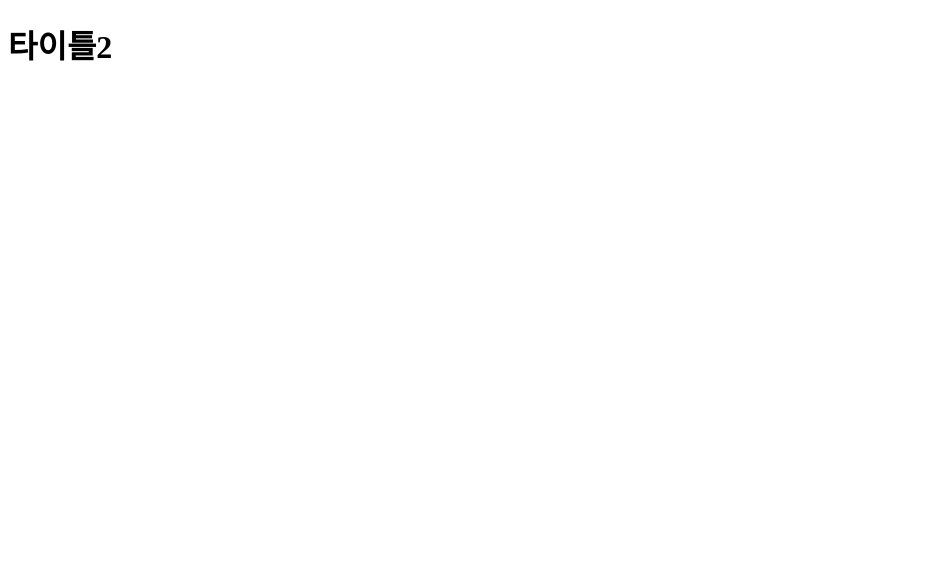
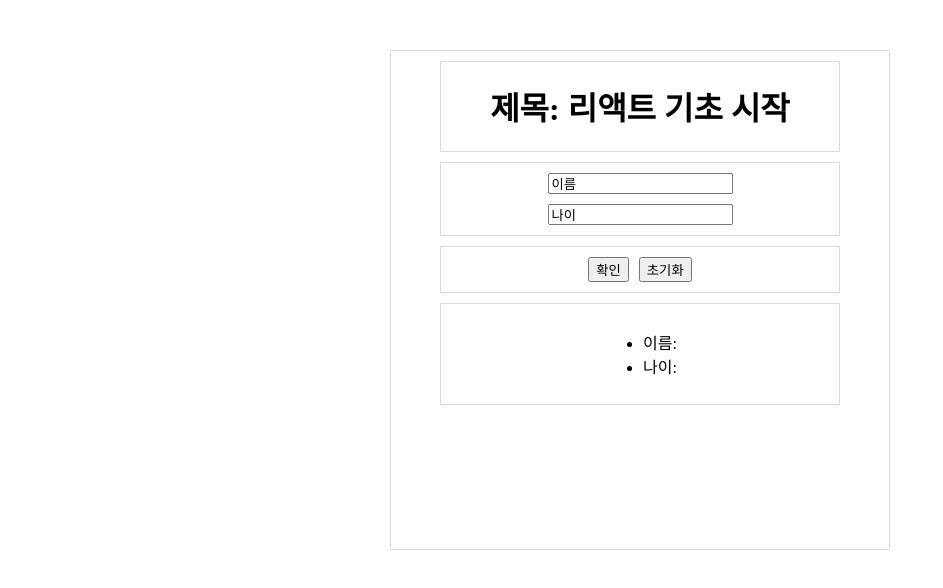
Before and after one commit to JINHYUN-BRIGHTEVERYDAY/React-Study, a React (Vite) app: page / in a window 1280 px wide. Shown: the top 588 px of the page, without its empty margins (0-943 px from the left). Built offline with nearby package versions, Linux system fonts and the light colour scheme.

Commit message:
Feat: 리액트 이벤트 함수

```diff
--- /dev/null
+++ b/src/ch02/App02.jsx
@@ -0,0 +1,102 @@
+import { useState } from "react";
+import "./style.css";
+
+function App02() {
+    // console.log("메인 박스")
+
+    // const [tempName, settedName] = useState("기본 이름");
+    // const [changedName, originalName] = useState("초기화 이름");
+
+    const [name, setName] = useState("이름"); // input의 value 값이 변하면 동작
+    const [ name2, setName2 ] = useState("");   // 확인 버튼이 눌러지면 값이 변하게 됨
+
+    const [age, setAge] = useState("나이");
+    const [ age2, setAge2 ] = useState("");  // 확인 버튼이 눌러지면 나이의 값이 변하도록
+
+    const data = {
+        title : "리액트 기초 시작",
+        nameValue : "기본 이름",
+        age : "0",
+    }
+
+
+    // 이벤트가 일어나면 동작하는 함수
+    // target 존재
+    const handleNameInputOnChange = (event) => {
+        console.log(event.target.value);
+        setName(event.target.value);
+
+    }
+
+    const handleAgeInputOnChange = (event) => {
+        console.log(event.target.value);
+        setAge(event.target.value);
+
+    }
+
+
+    // 확인 버튼을 눌렀을 때 이름과 나이가 바뀌도록
+    const handleOkOnClick = () => {
+        console.log("클릭!!"); // 클릭 버튼을 눌렀을 때 콘솔에 나오도록
+        // setName(event.target.value);
+        setName2(name);
+        setAge2(age);
+
+        // 입력한 후에 입력창에는 값을 비워두도록
+        setName("");
+        setAge("");
+    }
+
+    const handleResetOnClick = () => {
+        setName2("");
+        setAge2("");
+        setName("");
+        setAge("");
+
+        // 리셋되면 값을 전부 다 비워버리기
+    }
+
+
+
+    // 리셋 버튼을 눌렀을 때 다시 원래대로 돌아가도록
+    const ResetNameChange = () => {
+        originalName(changeName);
+    }
+
+
+
+    // const handleNameInputOnChange_confirm = (event) => {
+    //     console.log()
+    // }
+
+
+
+    // 확인 버튼 누르면 이름이 아래에 출력되게끔 바꿔야 함
+
+    return <div className="main-box">
+            <div className="title-box">
+                <h1>제목: {data.title}</h1>
+            </div>
+
+            <div className="input-box">
+                <input type="text" value={name} onChange={handleNameInputOnChange}/>
+                <input type="text" value={age} onChange={handleAgeInputOnChange}/>
+            </div>
+            <div className = "button-box">
+                <button onClick={handleOkOnClick}>확인</button>
+                <button onClick={handleResetOnClick}>초기화</button>
+            </div>
+
+            <div className="display-box">
+                <ul>
+                    {/* 키보드 입력되는 동시다발적으로 변하지 않게끔 */}
+                    <li>이름: {name2}</li>
+                    <li>나이: {age2}</li>
+                </ul>
+            </div>
+
+        </div>
+
+}
+
+export default App02;
--- /dev/null
+++ b/src/ch02/Counter.jsx
@@ -0,0 +1,89 @@
+import React, { useState } from 'react';
+
+function Counter() {
+
+    // 구조분해를 하지 않았다면
+    /* let numberState = useState(0);
+    let number = numberState[0];
+    let setNumber = numberState[1]; */
+
+    let num = 0; // 0 으로 초기화
+    // 구조분해
+    let [number, setNumber] = useState(0);
+
+    // 앞에 use가 붙는 함수 Hook 함수
+    // 대문자로 시작하는 함수 -> 컴포넌트
+    // 그 이외의 함수는 모두 일반적인 함수
+
+
+
+    console.log(number);
+
+
+    // 사이트를 다시 열거나 새로고침하지 않으면 상태는 계속 같은 상태를 유지한다
+    // -> useState의 특징
+
+
+
+    // let numState = useState(0);
+    // useState (undefined) 반환 타입 -> 배열 형태
+    // useState(숫자) -> 매개변수가 더 이상 비어있지 않음, 배열 형태
+
+  // render가 한 번만 호출됨
+  // 화면에 한 번만 그려짐 (페인팅) -> 그러면 초기 상태 0
+
+   /**
+    * (2) [0, ƒ]0: 0
+    * 1: ƒ ()length:
+    * 2[[Prototype]]: Array(0)
+    */
+
+    // console.log(numState);
+
+
+
+    // 이벤트함수, 이벤트핸들러
+    const increase = () => {
+        num += 1;
+        console.log(num);
+    }
+
+
+    const decrease = () => {
+        num -= 1;
+        console.log(num);
+    }
+
+
+     const increaseNumber = () => {
+        setNumber(number + 1);
+    }
+
+
+    const decreaseNumber = () => {
+        setNumber(number - 1);
+    }
+
+
+    console.log("카운터 화면 렌더링");
+    // 한 번만 호출되어 리턴이 다시 되지 않는다
+
+
+    return (
+            <div>
+                <h1>{num}</h1>
+                {/* 초기 상태에 0으로 된 상태로 화면에 반영 */}
+                <button onClick={increase}>+1</button>
+                <button onClick={decrease}>-1</button>
+
+
+                <h1>{number}</h1>
+                {/* 초기 상태에 0으로 된 상태로 화면에 반영 */}
+                <button onClick={increaseNumber}>+1</button>
+                <button onClick={decreaseNumber}>-1</button>
+            </div>
+    );
+
+}
+
+export default Counter;
--- /dev/null
+++ b/src/ch02/style.css
@@ -0,0 +1,53 @@
+.main-box {
+    margin: 50px auto;
+    box-sizing: border-box;
+    border: 1px solid #dbdbdb;
+    width: 500px;
+    height: 500px;
+}
+
+.title-box {
+    margin: 10px auto;
+    box-sizing: border-box;
+    border: 1px solid #dbdbdb;
+    width: 400px;
+    text-align: center;
+}
+
+
+.input-box {
+    display: flex;
+    flex-direction: column;
+    align-items: center;
+    gap: 10px;
+    margin: 10px auto;
+    box-sizing: border-box;
+    border: 1px solid #dbdbdb;
+    padding: 10px;
+    width: 400px;
+}
+
+
+.button-box {
+    display: flex;
+    justify-content: center;
+    gap: 10px;
+    margin: 10px auto;
+    box-sizing: border-box;
+    border: 1px solid #dbdbdb;
+    padding: 10px;
+    width: 400px;
+}
+
+
+.display-box {
+    display: flex;
+    flex-direction: column;
+    align-items: center;
+    gap: 10px;
+    margin: 10px auto;
+    box-sizing: border-box;
+    border: 1px solid #dbdbdb;
+    padding: 10px;
+    width: 400px;
+}
--- a/src/main.jsx
+++ b/src/main.jsx
@@ -1,41 +1,66 @@
 import { createRoot } from 'react-dom/client'
 import App01 from './ch01/App01';
+import App02 from './ch02/App02';
+import Counter from './ch02/Counter';
 
 // 컴포넌트
 // const name = "김준일" "김준이";
 
 // const currentApp = "ch01_1";
-const currentApp = "ch01_2";
+const currentApp = "ch02";
 
 const appObj = {
     ch01 : <App01 />,
+    ch02 : <App02 />,
+    counter: <Counter />,
+
     // "ch02" : <App02 />,
-    ch01_1: <h1>ch01_1 렌더링</h1>,
-    ch01_2: BoxComponent(),
-    ch01_3: <BoxComponent />,
-    ch01_4: <BoxComponent></BoxComponent>,
+    // ch01_1: <h1>ch01_1 렌더링</h1>,
+    // ch01_2: BoxComponent(),
+    // ch01_3: <BoxComponent />,
+    // ch01_4: <BoxComponent></BoxComponent>,
 }
 
 // 두 개 이상 태그 -> 예외없이 반드시 감싸야
 // 열렸으면 닫기
 
-const root = document.getElementById('root');
-createRoot(root).render(appObj[currentApp]);
+// const root = document.getElementById('root');
+// createRoot(root).render(appObj[currentApp]);
 
-function BoxComponent() {
-    // return <div>{<TitleComponent()}</div>
-    // return <div><TitleComponent title="타이틀" title2="타이틀2"/></div>
-    return <div><TitleComponent title= "타이틀" title2="타이틀2"/></div>
-}
+// const root = (document.getElementById('root')).render(appObj.ch02);
+
+// // 1. DOM 엘리먼트를 가져와서
+// const container = document.getElementById('root');
+
+// // 2. root 객체를 생성하고
+// const root = createRoot(container);
+
+// // 3. render() 메서드를 호출합니다.
+// root.render(appObj[currentApp]);
+
+
+// 렌더링을 어떤 거 해야 할지
+createRoot(document.getElementById('root')).render(appObj.ch02);
 
 // function BoxComponent() {
-    // return <div>box</div>
+//     // return <div>{<TitleComponent()}</div>
+//     // return <div><TitleComponent({title="타이틀" title2="타이틀2"})/></div>
+//     // 컴포넌트도 함수이기 때문에 이렇게 객체를 통으로 넣는 것이 가능
+
+//     return <div><TitleComponent title= "타이틀" title2="타이틀2"/></div>
+//     // 매개변수로 넘기는데 객체 자체를 넘기는 것
 // }
-//
-//
 
-function TitleComponent({title, title2}) {
-    console.log(title);
-    console.log(title2);
-    return <h1>{title2}</h1>
-}
+// // function BoxComponent() {
+//     // return <div>box</div>
+// // }
+// //
+// //
+
+
+// // props는 매개변수로 '객체'가 넘어온다
+// function TitleComponent({title, title2}) {
+//     console.log(title);
+//     console.log(title2);
+//     return <h1>{title2}</h1>
+// }
```
